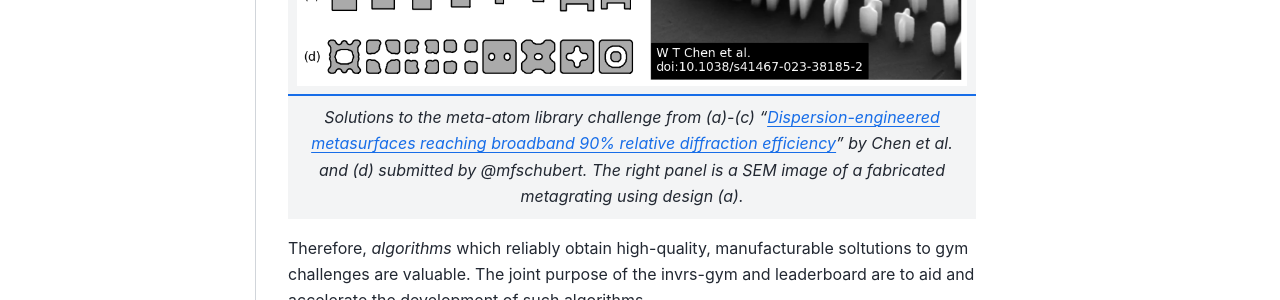
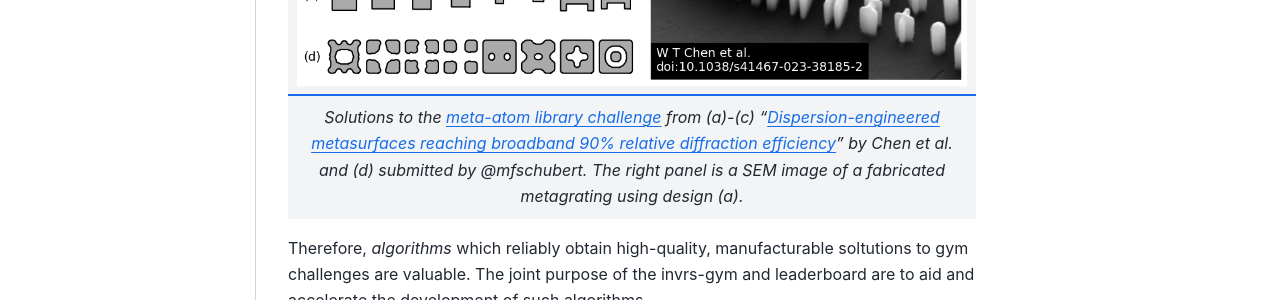
Before and after one commit to invrs-io/leaderboard, a Jupyter Book: the page built from docs/index.md, in a window 1280 px wide and 1254 px high. Shown: the part 780-1080 px from the top of the window. Built offline with Jupyter Book 1.0.4 settings and Sphinx 7.4.7 and the Sphinx Book theme 1.1.4, drawn with Linux system fonts in a browser that asks for light colours; part of the change alters nothing that is shown.

```diff
--- a/docs/index.md
+++ b/docs/index.md
@@ -8,6 +8,6 @@ High-quality, highly-manufacturable solutions to gym challenges can be of practi
 
 | ![Meta-atom library designs](/img/meta_atom_library_designs.png) |
 |:--:|
-| *Solutions to the meta-atom library challenge from (a)-(c) “[Dispersion-engineered metasurfaces reaching broadband 90% relative diffraction efficiency](https://www.nature.com/articles/s41467-023-38185-2)” by Chen et al. and (d) submitted by @mfschubert. The right panel is a SEM image of a fabricated metagrating using design (a).* |
+| *Solutions to the [meta-atom library challenge](https://invrs-io.github.io/leaderboard/notebooks/meta_atom_library.html) from (a)-(c) “[Dispersion-engineered metasurfaces reaching broadband 90% relative diffraction efficiency](https://www.nature.com/articles/s41467-023-38185-2)” by Chen et al. and (d) submitted by @mfschubert. The right panel is a SEM image of a fabricated metagrating using design (a).* |
 
 Therefore, _algorithms_ which reliably obtain high-quality, manufacturable soltutions to gym challenges are valuable. The joint purpose of the invrs-gym and leaderboard are to aid and accelerate the development of such algorithms.
```
